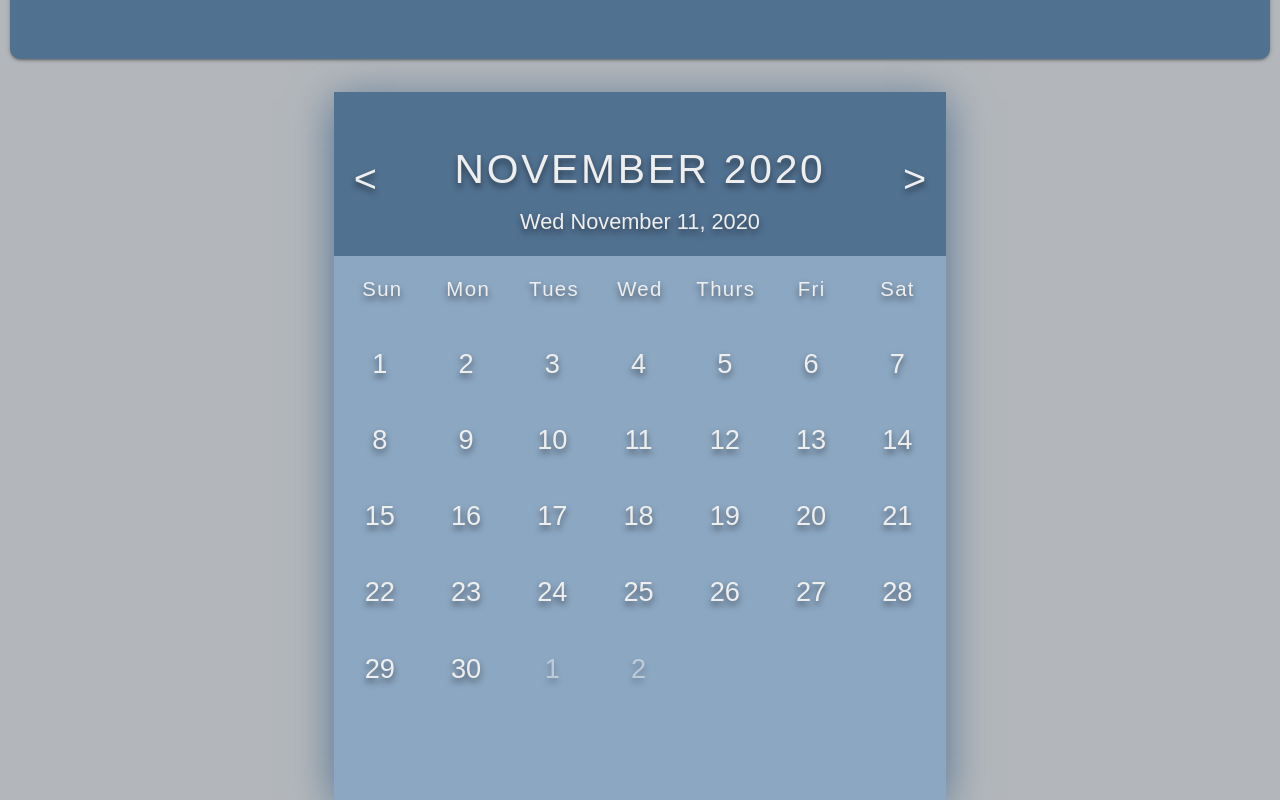
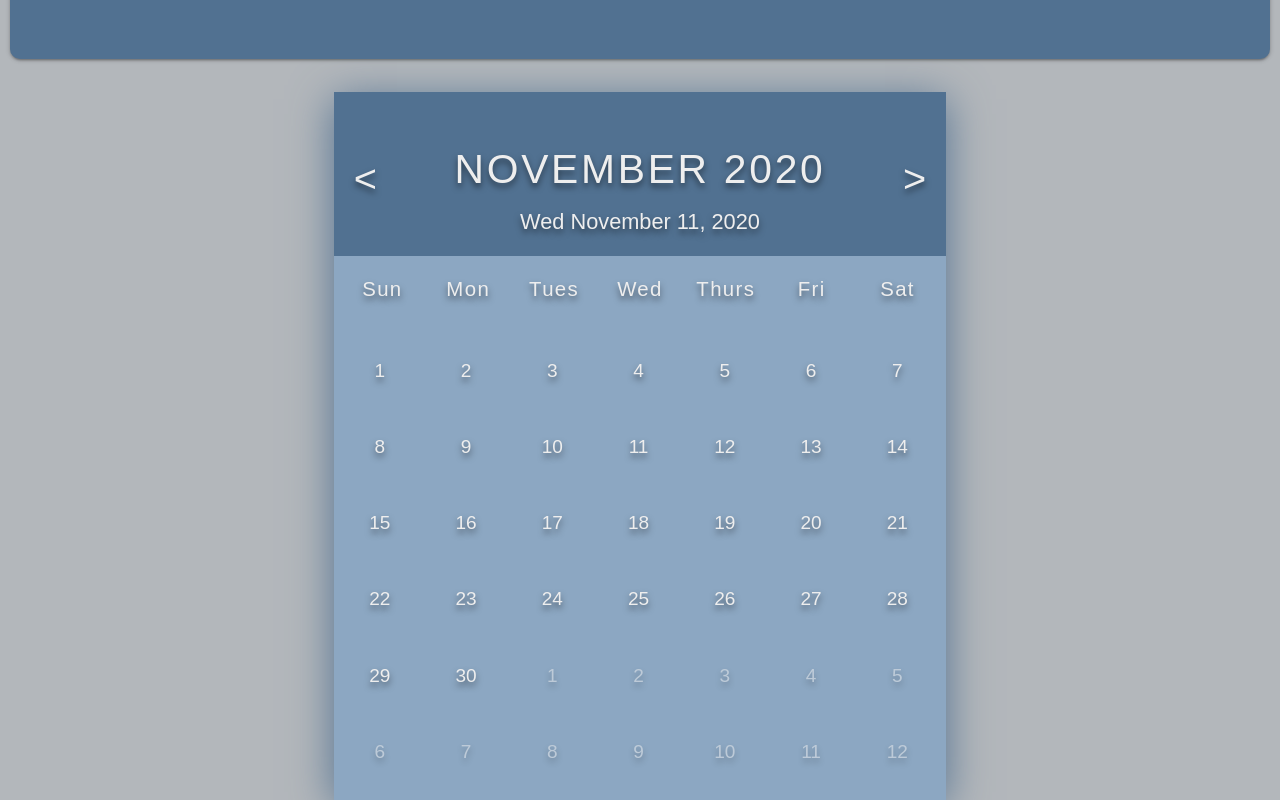
Before and after one commit to flyingboat505/Scheduler, an Angular app in the folder AngularApp/: page / in a window 1280 px wide. Shown: the part 689-1489 px from the top of the page. Built offline with nearby package versions, Linux system fonts and the light colour scheme; no server answers.

Commit message:
Technically Fixed Clickable Days

```diff
--- a/AngularApp/src/app/app.component.html
+++ b/AngularApp/src/app/app.component.html
@@ -23,43 +23,166 @@
           <div>Sat</div>
       </div>
 
-
-
-      <div class="days">
-
-        <div (click)="onAddPost()">1</div>
-        <div (click)="onAddPost()">2</div>
-        <div (click)="onAddPost()">3</div>
-        <div (click)="onAddPost()">4</div>
-        <div (click)="onAddPost()">5</div>
-        <div (click)="onAddPost()">6</div>
-        <div (click)="onAddPost()">7</div>
-        <div (click)="onAddPost()">8</div>
-        <div (click)="onAddPost()">9</div>
-        <div (click)="onAddPost()">10</div>
-        <div (click)="onAddPost()">11</div>
-        <div (click)="onAddPost()">12</div>
-        <div (click)="onAddPost()">13</div>
-        <div (click)="onAddPost()">14</div>
-        <div (click)="onAddPost()">15</div>
-        <div (click)="onAddPost()">16</div>
-        <div (click)="onAddPost()">17</div>
-        <div (click)="onAddPost()">18</div>
-        <div (click)="onAddPost()">19</div>
-        <div (click)="onAddPost()">20</div>
-        <div (click)="onAddPost()">21</div>
-        <div (click)="onAddPost()">22</div>
-        <div (click)="onAddPost()">23</div>
-        <div (click)="onAddPost()">24</div>
-        <div (click)="onAddPost()">25</div>
-        <div (click)="onAddPost()">26</div>
-        <div (click)="onAddPost()">27</div>
-        <div (click)="onAddPost()">28</div>
-        <div (click)="onAddPost()">29</div>
-        <div (click)="onAddPost()">30</div>
-        <div (click)="onAddPost2()" class="next-date">1</div>
-        <div (click)="onAddPost2()" class="next-date">2</div>
-       <!-- <div (click)="onAddPost2()" class="next-date">3</div>
+      <div class = "days_gen">
+        <!--<div>1</div>
+        <div>2</div>
+        <div>3</div>
+        <div>4</div>
+        <div>5</div>
+        <div>6</div>
+        <div>7</div>
+        <div>8</div>
+        <div>9</div>
+        <div>10</div>
+        <div>11</div>
+        <div>12</div>
+        <div>13</div>
+        <div>14</div>
+        <div>15</div>
+        <div>16</div>
+        <div>17</div>
+        <div>18</div>
+        <div>19</div>
+        <div>20</div>
+        <div>21</div>
+        <div>22</div>
+        <div>23</div>
+        <div>24</div>
+        <div>25</div>
+        <div>26</div>
+        <div>27</div>
+        <div>28</div>
+        <div>29</div>
+        <div>30</div>
+        <div>1</div>
+        <div>2</div>-->
+        <div (click)="onAddPost()" class="days">
+          <div>1</div>
+        </div>
+        <div (click)="onAddPost()" class="days">
+          <div>2</div>
+        </div>
+        <div (click)="onAddPost()" class="days">
+          <div>3</div>
+        </div>
+        <div (click)="onAddPost()" class="days">
+          <div>4</div>
+        </div>
+        <div (click)="onAddPost()" class="days">
+          <div>5</div>
+        </div>
+        <div (click)="onAddPost()" class="days">
+          <div>6</div>
+        </div>
+        <div (click)="onAddPost()" class="days">
+          <div>7</div>
+        </div>
+        <div (click)="onAddPost()" class="days">
+          <div>8</div>
+        </div>
+        <div (click)="onAddPost()" class="days">
+          <div>9</div>
+        </div>
+        <div (click)="onAddPost()" class="days">
+          <div>10</div>
+        </div>
+        <div (click)="onAddPost()" class="days">
+          <div>11</div>
+        </div>
+        <div (click)="onAddPost()" class="days">
+          <div>12</div>
+        </div>
+        <div (click)="onAddPost()" class="days">
+          <div>13</div>
+        </div>
+        <div (click)="onAddPost()" class="days">
+          <div>14</div>
+        </div>
+        <div (click)="onAddPost()" class="days">
+          <div>15</div>
+        </div>
+        <div (click)="onAddPost()" class="days">
+          <div>16</div>
+        </div>
+        <div (click)="onAddPost()" class="days">
+          <div>17</div>
+        </div>
+        <div (click)="onAddPost()" class="days">
+          <div>18</div>
+        </div>
+        <div (click)="onAddPost()" class="days">
+          <div>19</div>
+        </div>
+        <div (click)="onAddPost()" class="days">
+          <div>20</div>
+        </div>
+        <div (click)="onAddPost()" class="days">
+          <div>21</div>
+        </div>
+        <div (click)="onAddPost()" class="days">
+          <div>22</div>
+        </div>
+        <div (click)="onAddPost()" class="days">
+          <div>23</div>
+        </div>
+        <div (click)="onAddPost()" class="days">
+          <div>24</div>
+        </div>
+        <div (click)="onAddPost()" class="days">
+          <div>25</div>
+        </div>
+        <div (click)="onAddPost()" class="days">
+          <div>26</div>
+        </div>
+        <div (click)="onAddPost()" class="days">
+          <div>27</div>
+        </div>
+        <div (click)="onAddPost()" class="days">
+          <div>28</div>
+        </div>
+        <div (click)="onAddPost()" class="days">
+          <div>29</div>
+        </div>
+        <div (click)="onAddPost()" class="days">
+          <div>30</div>
+        </div>
+        <div (click)="onAddPost()" class="days">
+          <div class="next-date">1</div>
+        </div>
+        <div (click)="onAddPost()" class="days">
+          <div class="next-date">2</div>
+        </div>
+        <div (click)="onAddPost()" class="days">
+          <div class="next-date">3</div>
+        </div>
+        <div (click)="onAddPost()" class="days">
+          <div class="next-date">4</div>
+        </div>
+        <div (click)="onAddPost()" class="days">
+          <div class="next-date">5</div>
+        </div>
+        <div (click)="onAddPost()" class="days">
+          <div class="next-date">6</div>
+        </div>
+        <div (click)="onAddPost()" class="days">
+          <div class="next-date">7</div>
+        </div>
+        <div (click)="onAddPost()" class="days">
+          <div class="next-date">8</div>
+        </div>
+        <div (click)="onAddPost()" class="days">
+          <div class="next-date">9</div>
+        </div>
+        <div (click)="onAddPost()" class="days">
+          <div class="next-date">10</div>
+        </div>
+        <div (click)="onAddPost()" class="days">
+          <div class="next-date">11</div>
+        </div>
+        <div (click)="onAddPost()" class="days">
+          <div class="next-date">12</div>
+        </div>
+       <!--<div (click)="onAddPost2()" class="next-date">3</div>
         <div (click)="onAddPost2()" class="next-date">4</div>
         <div (click)="onAddPost2()" class="next-date">5</div>
         <div (click)="onAddPost2()" class="next-date">6</div>
@@ -68,7 +191,7 @@
         <div (click)="onAddPost2()" class="next-date">9</div>
         <div (click)="onAddPost2()" class="next-date">10</div>
         <div (click)="onAddPost2()" class="next-date">11</div>
-        <div (click)="onAddPost2()" class="next-date">12</div> -->
+        <div (click)="onAddPost2()" class="next-date">12</div>-->
       </div>
   </div>
 </div>
@@ -76,3 +199,108 @@
 
 </script>
 </body>
+
+
+<!--
+<div>
+        <div (click)="onAddPost()" class="days">
+          <div>1</div>
+        </div>
+        <div (click)="onAddPost()" class="days">
+          <div>2</div>
+        </div>
+        <div (click)="onAddPost()" class="days">
+          <div>3</div>
+        </div>
+        <div (click)="onAddPost()" class="days">
+          <div>4</div>
+        </div>
+        <div (click)="onAddPost()" class="days">
+          <div>5</div>
+        </div>
+        <div (click)="onAddPost()" class="days">
+          <div>6</div>
+        </div>
+        <div (click)="onAddPost()" class="days">
+          <div>7</div>
+        </div>
+        <div (click)="onAddPost()" class="days">
+          <div>8</div>
+        </div>
+        <div (click)="onAddPost()" class="days">
+          <div>9</div>
+        </div>
+        <div (click)="onAddPost()" class="days">
+          <div>10</div>
+        </div>
+        <div (click)="onAddPost()" class="days">
+          <div>11</div>
+        </div>
+        <div (click)="onAddPost()" class="days">
+          <div>12</div>
+        </div>
+        <div (click)="onAddPost()" class="days">
+          <div>13</div>
+        </div>
+        <div (click)="onAddPost()" class="days">
+          <div>14</div>
+        </div>
+        <div (click)="onAddPost()" class="days">
+          <div>15</div>
+        </div>
+        <div (click)="onAddPost()" class="days">
+          <div>16</div>
+        </div>
+        <div (click)="onAddPost()" class="days">
+          <div>17</div>
+        </div>
+        <div (click)="onAddPost()" class="days">
+          <div>18</div>
+        </div>
+        <div (click)="onAddPost()" class="days">
+          <div>19</div>
+        </div>
+        <div (click)="onAddPost()" class="days">
+          <div>20</div>
+        </div>
+        <div (click)="onAddPost()" class="days">
+          <div>21</div>
+        </div>
+        <div (click)="onAddPost()" class="days">
+          <div>22</div>
+        </div>
+        <div (click)="onAddPost()" class="days">
+          <div>23</div>
+        </div>
+        <div (click)="onAddPost()" class="days">
+          <div>24</div>
+        </div>
+        <div (click)="onAddPost()" class="days">
+          <div>25</div>
+        </div>
+        <div (click)="onAddPost()" class="days">
+          <div>26</div>
+        </div>
+        <div (click)="onAddPost()" class="days">
+          <div>27</div>
+        </div>
+        <div (click)="onAddPost()" class="days">
+          <div>28</div>
+        </div>
+        <div (click)="onAddPost()" class="days">
+          <div>29</div>
+        </div>
+        <div (click)="onAddPost()" class="days">
+          <div>30</div>
+        </div>
+        <div (click)="onAddPost()" class="days">
+          <div class="next-date">1</div>
+        </div>
+        <div (click)="onAddPost()" class="days">
+          <div class="next-date">2</div>
+        </div>
+
+      </div>
+
+
+-->
--- a/AngularApp/src/styles.css
+++ b/AngularApp/src/styles.css
@@ -207,3 +207,24 @@ a.action-btn:hover{
   .today {
     background-color: #4a8567;
   }
+
+
+
+.days_gen {
+  width: 100%;
+  display: flex;
+  flex-wrap: wrap;
+  padding: 0.2rem;
+}
+
+.days_gen div {
+  font-size: 1.4rem;
+  margin: 0.3rem;
+  width: calc(40.2rem / 7);
+  height: 5rem;
+  display: flex;
+  justify-content: center;
+  align-items: center;
+  text-shadow: 0 0.3rem 0.5rem rgba(0, 0, 0, 0.5);
+  transition: background-color 0.2s;
+}
```
Also changed, not shown: AngularApp/src/app/app.component.ts (+63 -5 lines).
